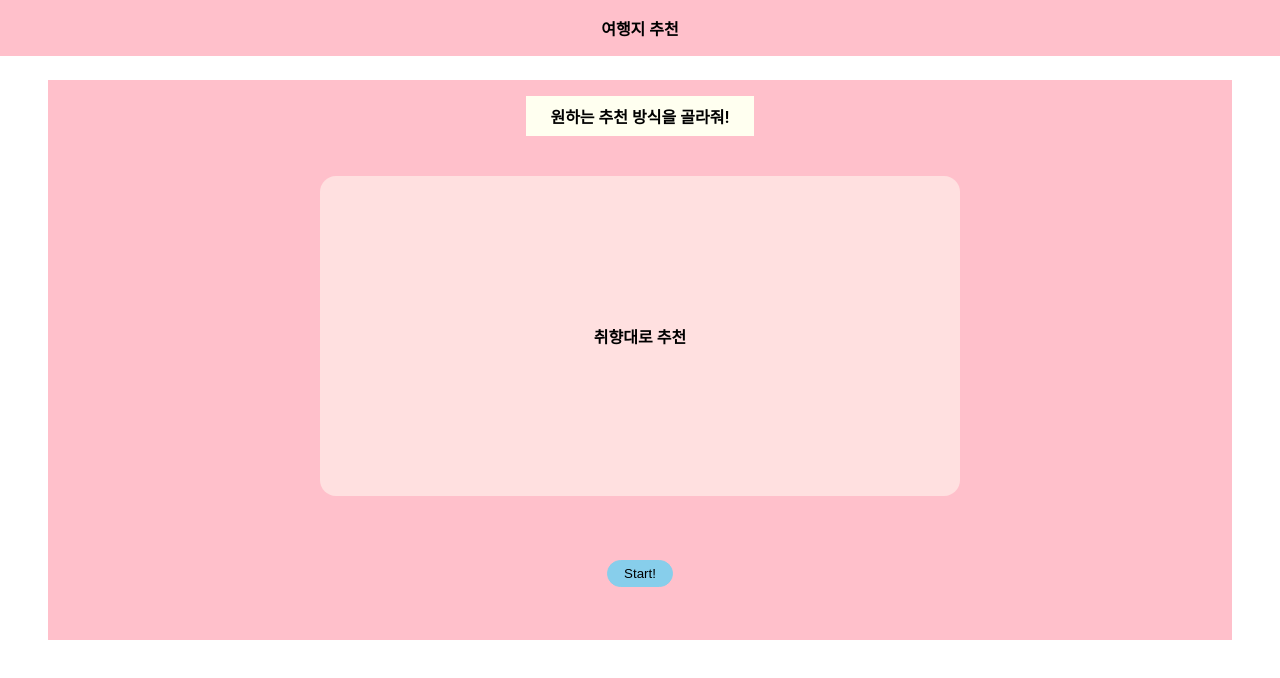
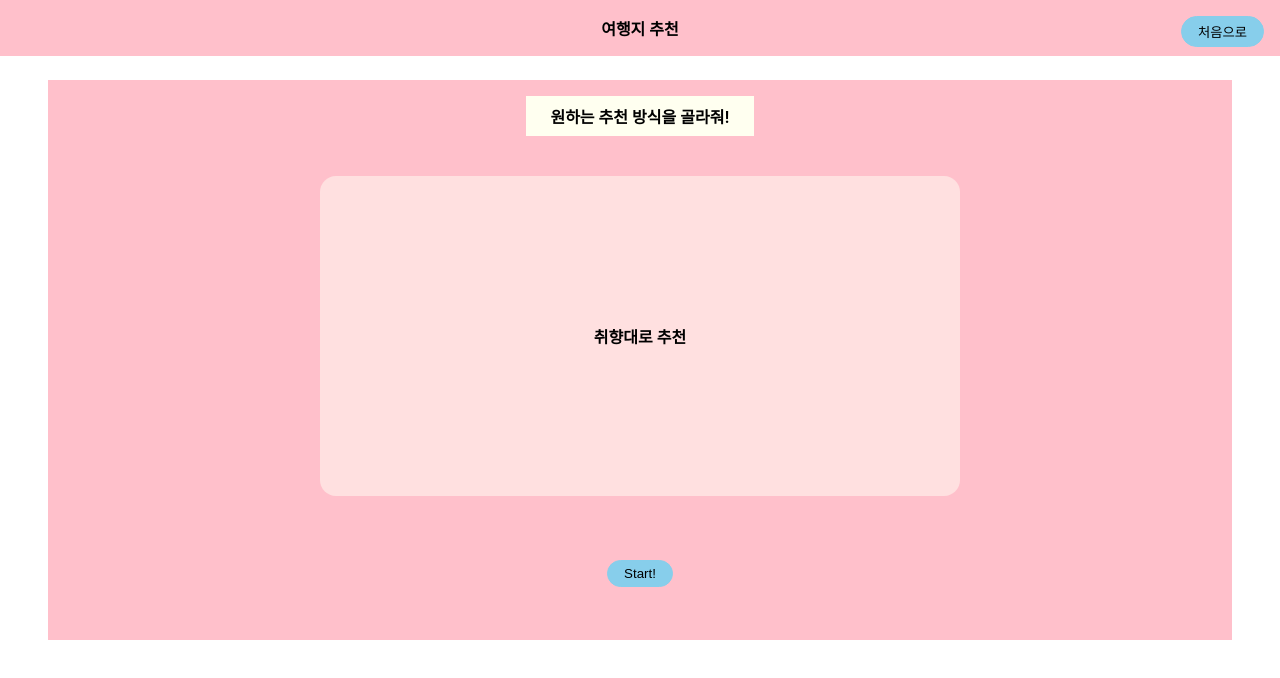
Before and after one commit to DO-SOPT-WEB/YujinNa, a React (Vite) app in the folder assignment/week03/travel-recommendation/: page / in a window 1280 px wide. Both pictures are taken after a click on the element "취향대로 추천". Shown: the top 678 px of the page. Built offline with nearby package versions, Linux system fonts and the light colour scheme.

Commit message:
feat: 처음으로 버튼 구현

```diff
--- a/assignment/week03/travel-recommendation/src/App.jsx
+++ b/assignment/week03/travel-recommendation/src/App.jsx
@@ -1,4 +1,4 @@
-import { useState } from 'react'
+import { useEffect, useState } from 'react'
 import Header from './components/Header'
 import styled from 'styled-components'
 import BeforeStart from './components/BeforeStart';
@@ -6,10 +6,11 @@ import AfterStart from './components/AfterStart';
 function App() {
   const [category,setCategory]=useState(-1);
   const [isStarted,setIsStarted]=useState(false);
+  const [isHome,setIsHome]=useState(true);
 
   return (
     <>
-      <Header/>
+      <Header isHome={isHome} setIsStarted={setIsStarted} setIsHome={setIsHome} setCategory={setCategory}/>
       <Container>
         {isStarted?(
           <AfterStart
@@ -22,6 +23,7 @@ function App() {
             setIsStarted={setIsStarted}
             category={category}
             setCategory={setCategory}
+            setIsHome={setIsHome}
           />
         )}
       </Container>
--- a/assignment/week03/travel-recommendation/src/components/BeforeStart.jsx
+++ b/assignment/week03/travel-recommendation/src/components/BeforeStart.jsx
@@ -1,10 +1,11 @@
 import React, { useEffect } from 'react';
 import { Btn, BtnBox, MainBox, TypeofRecommand,Description } from './Design';
 
-const BeforeStart = ({isStarted,setIsStarted, category, setCategory}) => {
+const BeforeStart = ({isStarted,setIsStarted, category, setCategory, setIsHome}) => {
     const categoryList=['취향대로 추천', '랜덤 추천'];
     const onTypeClick=(category)=>{
         category==='취향대로 추천'?setCategory('취향대로 추천'):setCategory('랜덤 추천');
+        setIsHome(false);
     }
     const onBtnClick=()=>{
         setIsStarted(true);
--- a/assignment/week03/travel-recommendation/src/components/Design.jsx
+++ b/assignment/week03/travel-recommendation/src/components/Design.jsx
@@ -69,6 +69,11 @@ export const Btn=styled.button`
   }
 `;
 
+export const GotoHomeBtn=styled(Btn)`
+  position: absolute;
+  right: 1rem;
+`
+
 export const Description=styled.div`
   background-color:ivory;
   padding: 0.5rem 1.5rem;
--- a/assignment/week03/travel-recommendation/src/components/Header.jsx
+++ b/assignment/week03/travel-recommendation/src/components/Header.jsx
@@ -1,10 +1,17 @@
 import React from 'react';
 import styled from 'styled-components';
+import { GotoHomeBtn } from './Design';
 
-const Header = () => {
+const Header = ({isHome, setIsHome, setIsStarted, setCategory}) => {
+  const onClickHomeBtn=()=>{
+    setIsStarted(false);
+    setIsHome(true);
+    setCategory(-1);
+  }
   return (
     <Container>
       여행지 추천
+      {isHome||<GotoHomeBtn onClick={onClickHomeBtn}>처음으로</GotoHomeBtn>}
     </Container>
   );
 };
```
